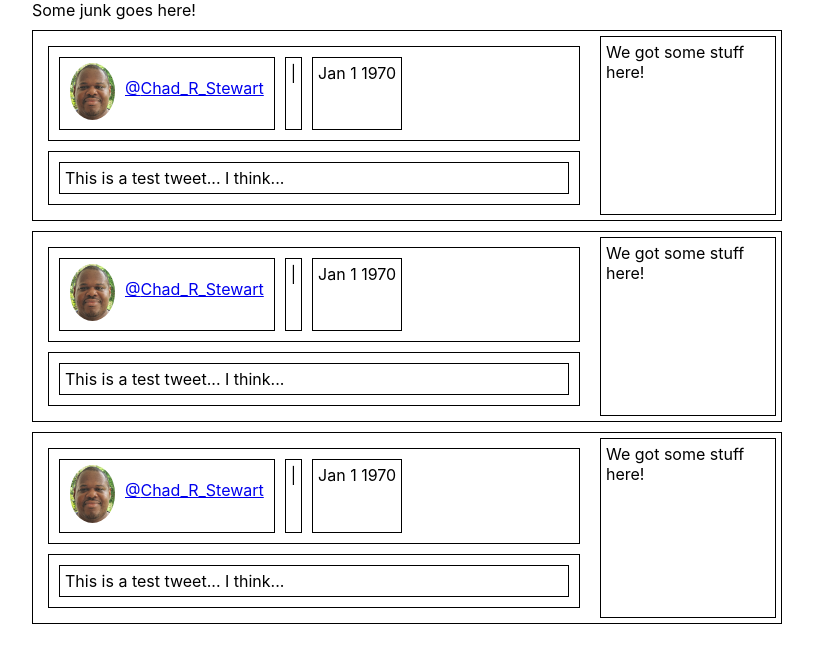
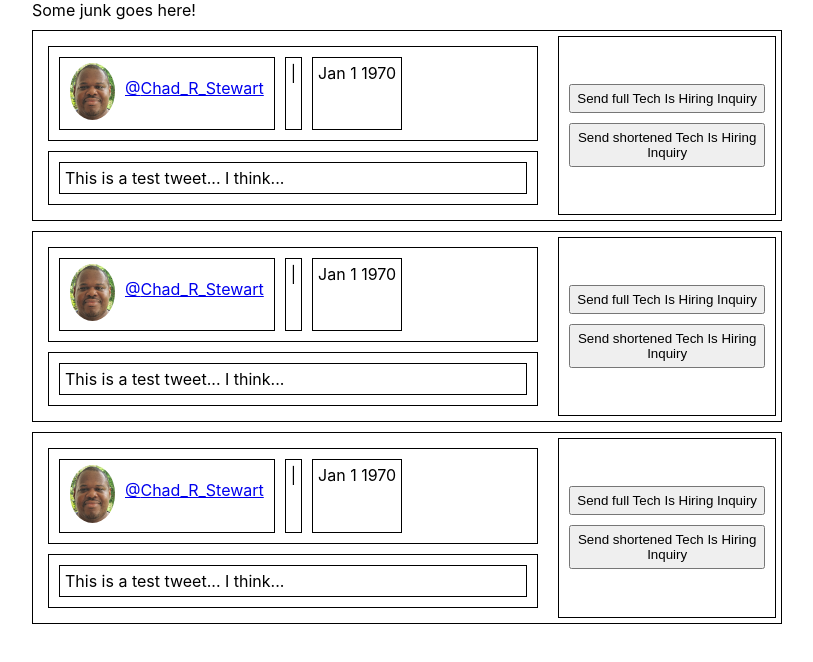
Before and after one commit to chadstewart/tech-is-hiring-search-management-tool, a React (Create React App) app: page / in a window 1280 px wide. Shown: the top 662 px of the page, without its empty margins (233-1046 px from the left). Built offline with nearby package versions, Linux system fonts and the light colour scheme.

Commit message:
Created tweet actions component with minimal styling to get a sense of how the tweet actions are going to look.

```diff
--- /dev/null
+++ b/src/Pages/SearchManagement/ViewTweets/TweetActions/TweetActions.css
@@ -0,0 +1,17 @@
+.tweet-actions-container {
+    display: flex;
+    flex-direction: column;
+    justify-content: center;
+    border: 1px solid black;
+}
+
+.tweet-actions-option {
+    margin: 5px;
+    padding: 5px;
+}
+
+@media only screen and (max-width: 768px) {
+    .tweet-actions-container {
+        flex-direction: row;
+    }
+}
--- a/src/Pages/SearchManagement/ViewTweets/TweetActions/index.tsx
+++ b/src/Pages/SearchManagement/ViewTweets/TweetActions/index.tsx
@@ -1,7 +1,21 @@
+import { intro } from "../../../../utils/TechIsHiringIntro";
+import "./TweetActions.css";
+
 export default function TweetsActions() {
+
+    function handleAction(action: string) {
+        if(action === 'full') return alert(intro[`full`]);
+        if(action === 'abridged') return alert(intro[`abridged`]);
+    }
+
     return (
-        <div className="tweet-actios-container" style={{ border: "1px solid black" }}>
-            We got some stuff here!
+        <div className="tweet-actions-container">
+            <button className="tweet-actions-option" onClick={() => handleAction("full")}>
+                Send full Tech Is Hiring Inquiry
+            </button>
+            <button className="tweet-actions-option" onClick={() => handleAction("abridged")}>
+                Send shortened Tech Is Hiring Inquiry
+            </button>
         </div>
     );
 }
--- a/src/Pages/SearchManagement/ViewTweets/TweetContainer/index.tsx
+++ b/src/Pages/SearchManagement/ViewTweets/TweetContainer/index.tsx
@@ -12,12 +12,12 @@ export default function TweetContainer(props: {
         <div className="tweet-container">
             <div className="tweet-header">
                 <div className="tweet-user-details">
-                    <a target="blank" href={"https://www.twitter.com/" + props.username}>
+                    <a target="blank" href={`https://www.twitter.com/${props.username}`}>
                         <img alt={"Avatar for " + props.username} src={props.userAvatar} />
                     </a>
                     <a id="tweet-username"
                        target="blank"
-                       href={"https://www.twitter.com/" + props.username}>
+                       href={`https://www.twitter.com/${props.username}`}>
                            @{props.username}
                     </a>
                 </div>
--- /dev/null
+++ b/src/utils/TechIsHiringIntro.ts
@@ -0,0 +1,6 @@
+export const intro = {
+    full: "Hey there! I started a hashtag #/TechIsHiring to attempt to " +
+          "consolidate tech job posting tweets and searching for tech job " +
+          "tweets into one place. Do you mind if I add this tweet to that hashtag?",
+    abridged: `Do you mind if I add this tweet to the #/TechIsHiring hashtag?`
+}
```
